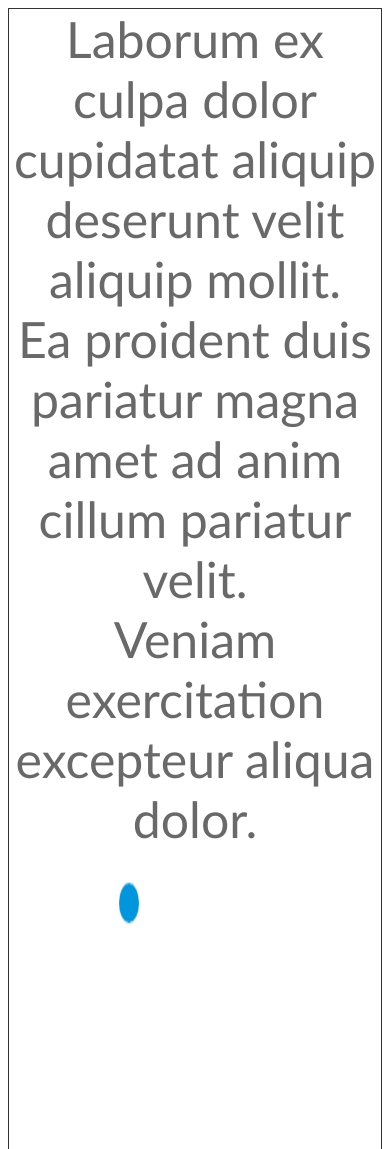
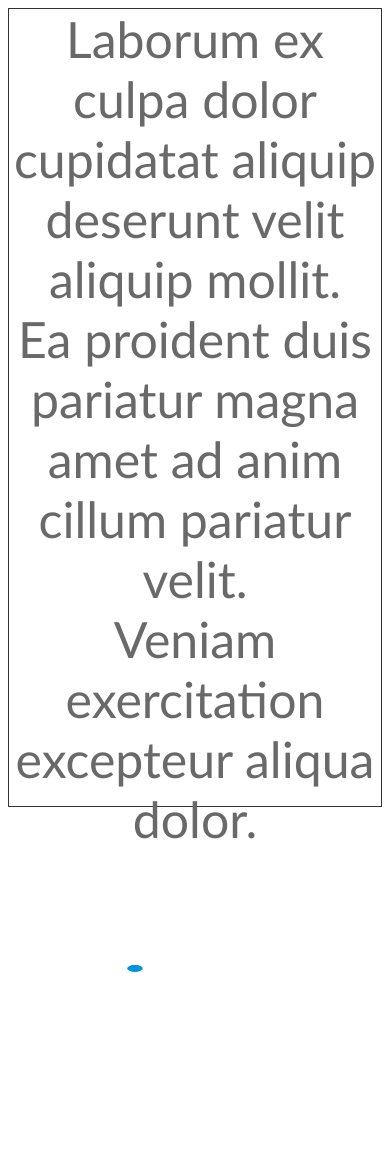
Before and after one commit to nfintegra/Physics, a plain HTML site: page index.html in a window 390 px wide. Shown: the top 1149 px of the page. Drawn offline with Linux system fonts and the light colour scheme.

Commit message:
Updated Javascript

```diff
--- a/physics.js
+++ b/physics.js
@@ -1,4 +1,8 @@
-var canvas = document.getElementById("homeCanvas");
+var canvas = document.getElementById('homeCanvas');
+
+canvas.width = window.innerWidth;
+canvas.height = window.innerHeight;
+
 var ctx = canvas.getContext("2d");
 var x = canvas.width/2;
 var y = canvas.height-30;
--- a/style.css
+++ b/style.css
@@ -3,7 +3,7 @@
     grid-template-rows: 70% 30%;
 }
 
-.grid{
+.grid > div{
     border: #333 1px solid;
 }
 
```
